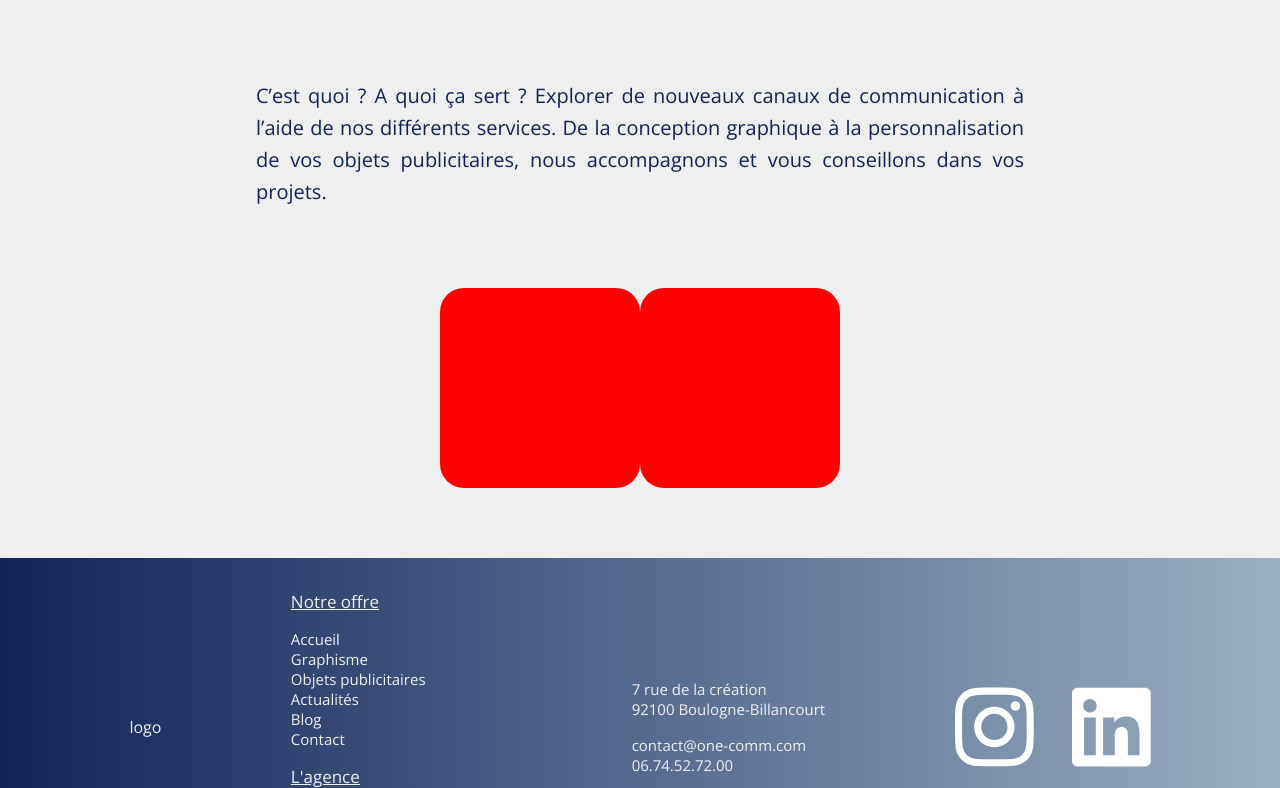
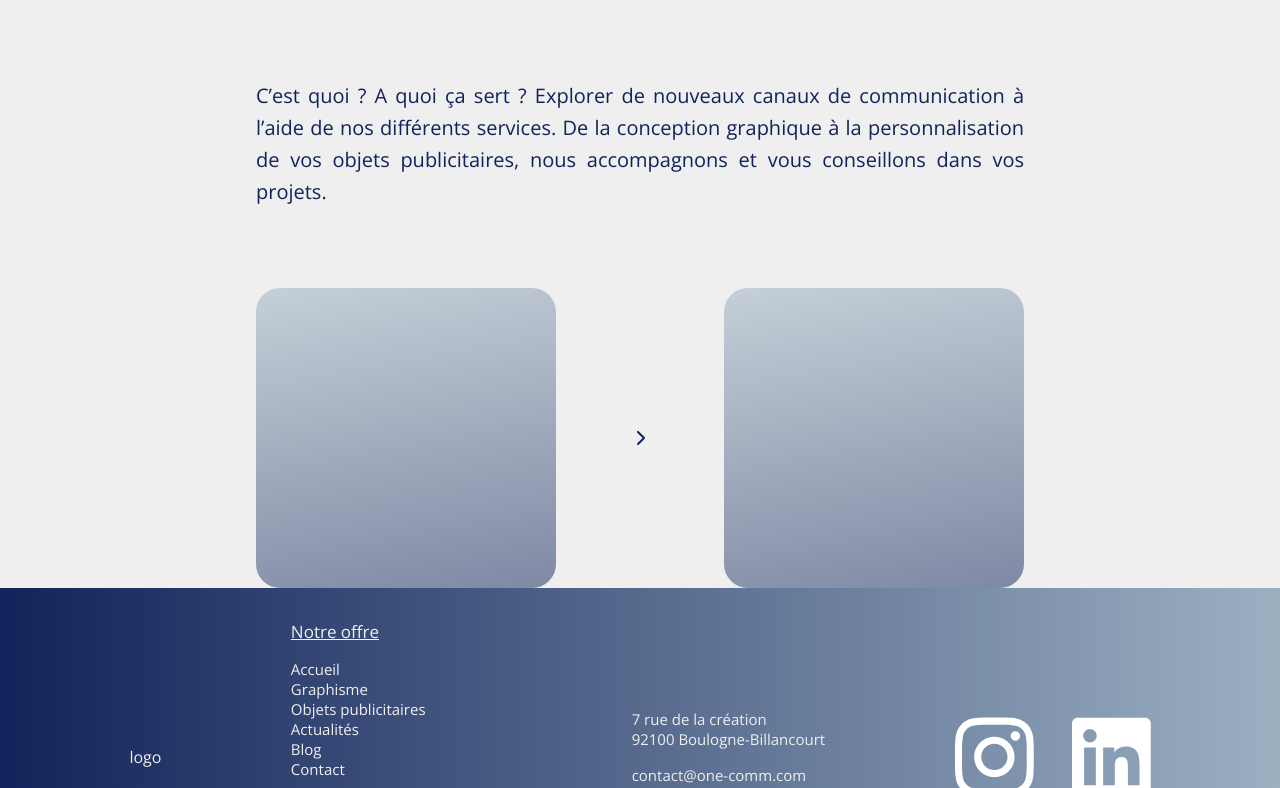
Before and after one commit to Scharlyopitz/One-comm, a React (Vite) app: page /graphicDesign in a window 1280 px wide. Shown: the part 1042-1830 px from the top of the page. Built offline with nearby package versions, Linux system fonts and the light colour scheme.

Commit message:
Styl de Card

```diff
--- a/src/components/GraphicDesign/GDSection2.jsx
+++ b/src/components/GraphicDesign/GDSection2.jsx
@@ -1,3 +1,6 @@
+import { FontAwesomeIcon } from "@fortawesome/react-fontawesome";
+import { faChevronRight } from "@fortawesome/free-solid-svg-icons";
+
 export default function GDSection2() {
   return (
     <section className="GDSection2">
@@ -26,6 +29,7 @@ function Cards() {
   return (
     <div className="cardsContainer">
       <Card />
+      <FontAwesomeIcon icon={faChevronRight} style={{ color: "#11235A" }} />
       <Card />
     </div>
   );
--- a/src/sass/graphicDesign/_GDsection2.scss
+++ b/src/sass/graphicDesign/_GDsection2.scss
@@ -1,13 +1,14 @@
 .GDSection2 {
   background-color: $White;
   color: $LinearDarkBlue;
-  padding: 20vh 0 0;
   display: flex;
   flex-direction: column;
   align-items: center;
 
   h1 {
     color: $Black;
+
+    margin-top: 20vh;
   }
 
   p {
@@ -23,11 +24,20 @@
 
   .cardsContainer {
     display: flex;
+    width: 60%;
+    display: flex;
+    justify-content: space-between;
+    align-items: center;
+
     .Card {
-      background: red;
+      background: linear-gradient(
+        350deg,
+        $LinearLightBlueOpct,
+        $LinearDarkBlueOpct
+      );
       border-radius: 24px;
-      width: 200px;
-      height: 200px;
+      width: 300px;
+      height: 300px;
     }
   }
 }
--- a/src/style/style.css
+++ b/src/style/style.css
@@ -281,13 +281,13 @@ footer .copyright p {
 .GDSection2 {
   background-color: #efefef;
   color: #11235a;
-  padding: 20vh 0 0;
   display: flex;
   flex-direction: column;
   align-items: center;
 }
 .GDSection2 h1 {
   color: #0f0f0f;
+  margin-top: 20vh;
 }
 .GDSection2 p {
   font-family: "Open Sans";
@@ -299,12 +299,16 @@ footer .copyright p {
 }
 .GDSection2 .cardsContainer {
   display: flex;
+  width: 60%;
+  display: flex;
+  justify-content: space-between;
+  align-items: center;
 }
 .GDSection2 .cardsContainer .Card {
-  background: red;
+  background: linear-gradient(350deg, rgba(17, 35, 90, 0.5019607843), rgba(155, 176, 193, 0.5019607843));
   border-radius: 24px;
-  width: 200px;
-  height: 200px;
+  width: 300px;
+  height: 300px;
 }
 
 .section1 {
```
Also changed, not shown: 1 other file (tests, documents, lock files or other folders).
